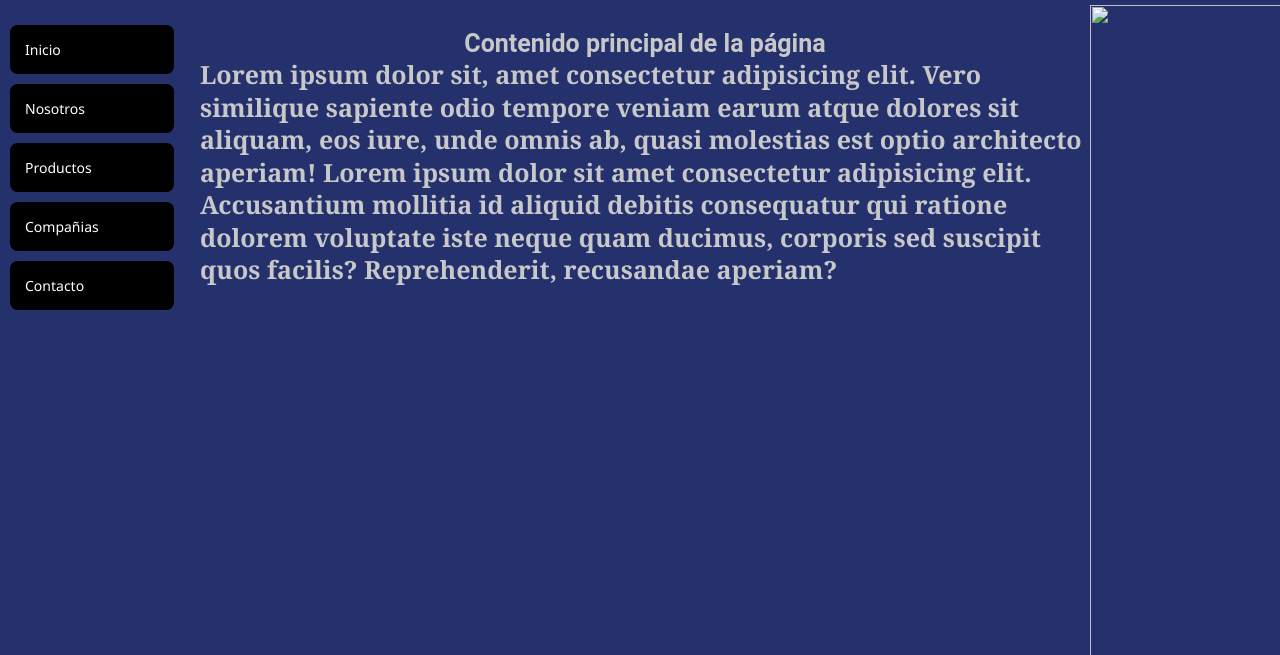
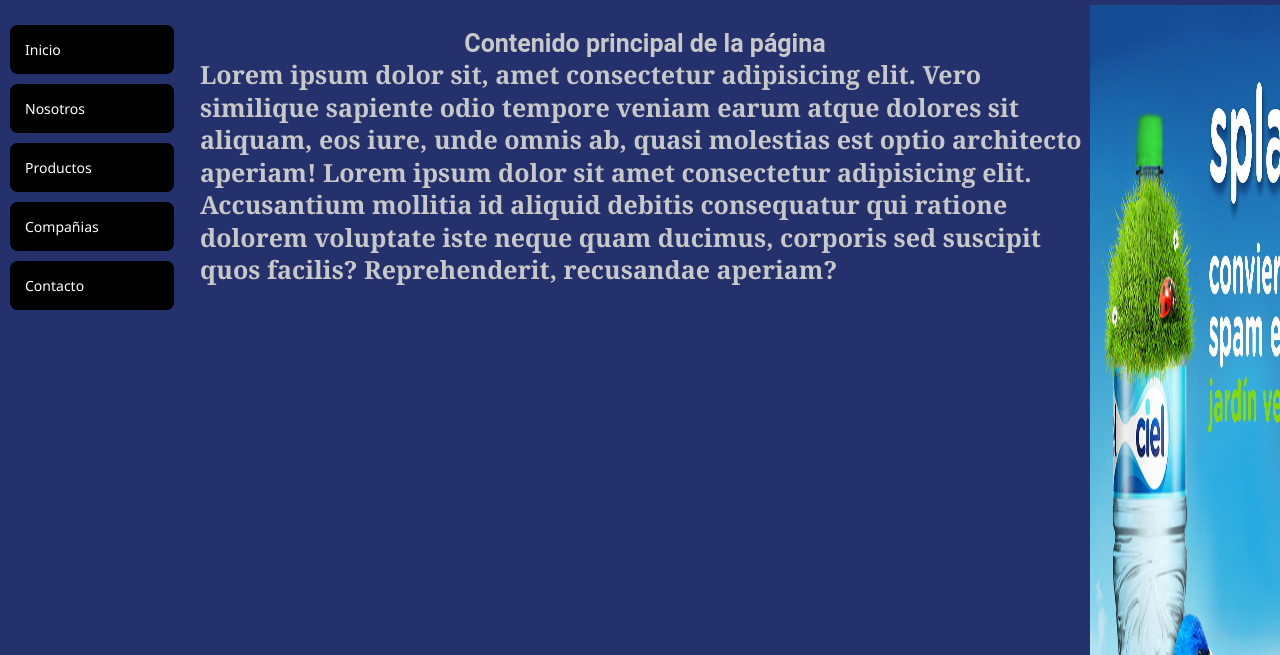
Before and after one commit to Agustingarcia90/primerrepo, a plain HTML site: page index.html in a window 1280 px wide. Shown: the part 145-800 px from the top of the page. Drawn offline with Linux system fonts and the light colour scheme.

Commit message:
Cambio ruta de imagen

```diff
--- a/css/estilo.css
+++ b/css/estilo.css
@@ -63,7 +63,6 @@ nav {
     display: block;
 }
 
-
 nav ul a:hover {
     background-color: #73777B;
 }
@@ -113,7 +112,6 @@ footer {
     padding-bottom: 8px;
     position: absolute;
     width: 97%;
-
 }
 
 footer ul {
@@ -128,7 +126,6 @@ footer ul li a {
 }
 
 /* FIN FOOTER*/
-
 
 /* INICIO PAGINA NOSOTROS*/
 
--- a/index.html
+++ b/index.html
@@ -30,7 +30,7 @@
         <!--FIN MENU DE NAVEGACION-->
 
         <aside class="aside">
-            <img src="../seguros integro/imagenes/publicidad.jpg">
+            <img src="./imagenes/publicidad.jpg">
         </aside>
 
         <section class="secindex">
```
